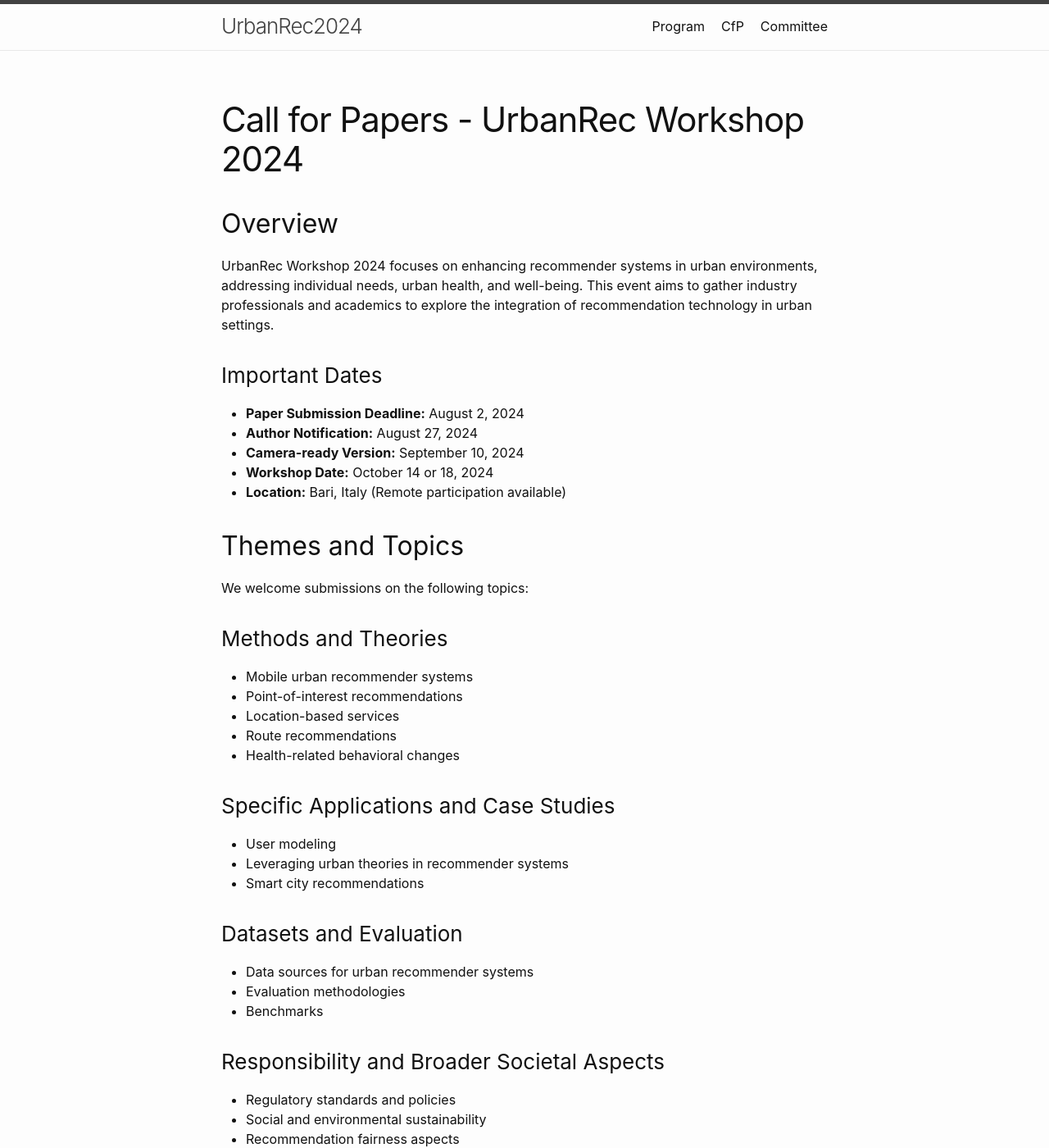
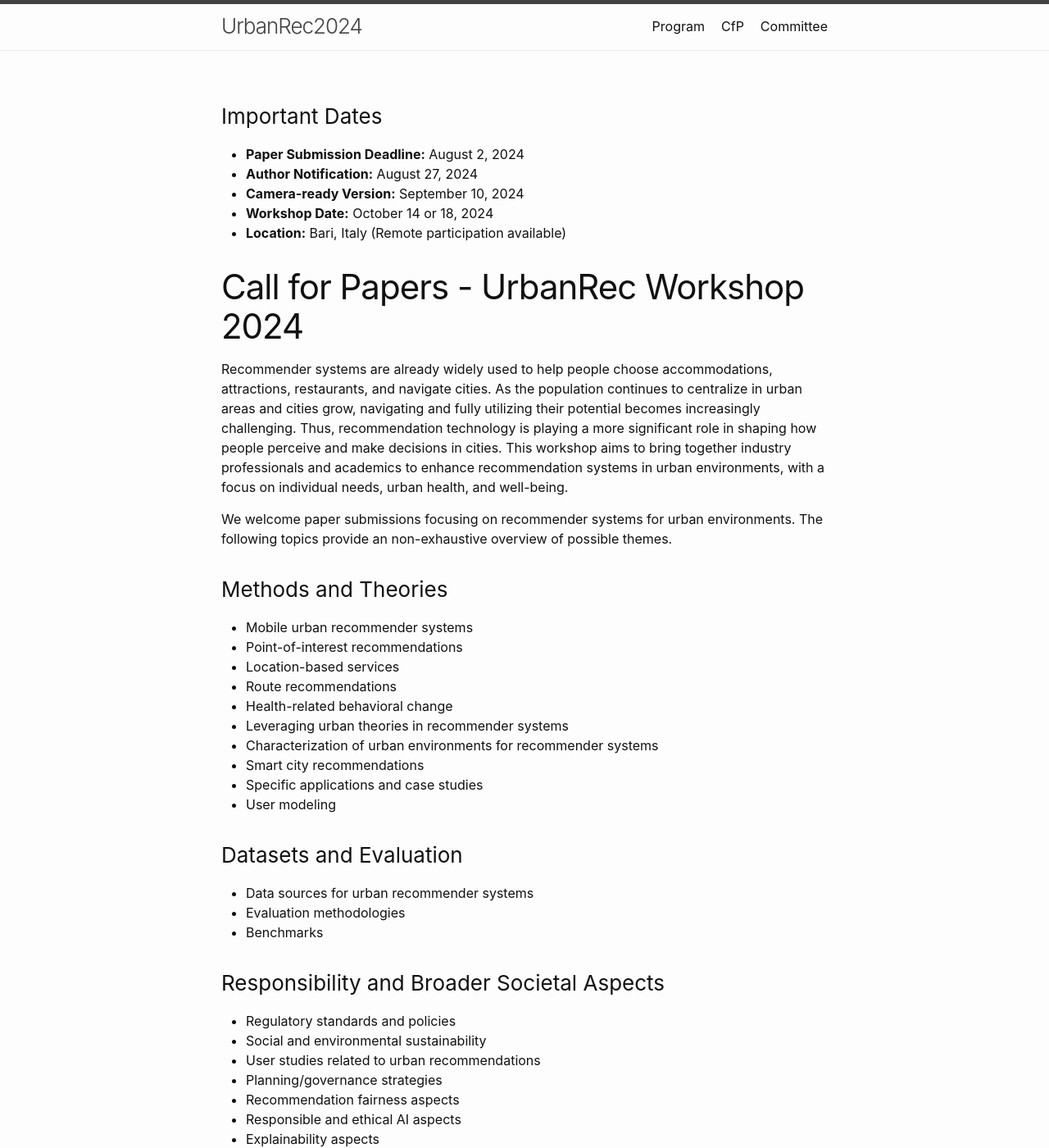
Before and after one commit to UrbanRec/UrbanRec2024, a Jekyll site: the page built from cfp.md, in a window 1280 px wide and 1400 px high. Shown: the whole window at 82% size. Built offline with Jekyll 4.4.1, drawn with Linux system fonts in a browser that asks for light colours; some of the changed text lies outside the part shown.

Commit message:
Update cfp.md

```diff
--- a/cfp.md
+++ b/cfp.md
@@ -4,10 +4,6 @@ title: CfP
 permalink: /call/
 ---
 
-# Call for Papers - UrbanRec Workshop 2024
-
-## Overview
-UrbanRec Workshop 2024 focuses on enhancing recommender systems in urban environments, addressing individual needs, urban health, and well-being. This event aims to gather industry professionals and academics to explore the integration of recommendation technology in urban settings.
 
 ### Important Dates
 - **Paper Submission Deadline:** August 2, 2024
@@ -16,20 +12,24 @@ UrbanRec Workshop 2024 focuses on enhancing recommender systems in urban environ
 - **Workshop Date:** October 14 or 18, 2024
 - **Location:** Bari, Italy (Remote participation available)
 
-## Themes and Topics
-We welcome submissions on the following topics:
+
+# Call for Papers - UrbanRec Workshop 2024
+
+Recommender systems are already widely used to help people choose accommodations, attractions, restaurants, and navigate cities. As the population continues to centralize in urban areas and cities grow, navigating and fully utilizing their potential becomes increasingly challenging. Thus, recommendation technology is playing a more significant role in shaping how people perceive and make decisions in cities. This workshop aims to bring together industry professionals and academics to enhance recommendation systems in urban environments, with a focus on individual needs, urban health, and well-being.
+
+We welcome paper submissions focusing on recommender systems for urban environments.  The following topics provide an non-exhaustive overview of possible themes.
 
 ### Methods and Theories
 - Mobile urban recommender systems
 - Point-of-interest recommendations
 - Location-based services
 - Route recommendations
-- Health-related behavioral changes
-
-### Specific Applications and Case Studies
+- Health-related behavioral change
+- Leveraging urban theories in recommender systems
+- Characterization of urban environments for recommender systems
+- Smart city recommendations
+- Specific applications and case studies
 - User modeling
-- Leveraging urban theories in recommender systems
-- Smart city recommendations
 
 ### Datasets and Evaluation
 - Data sources for urban recommender systems
@@ -39,16 +39,21 @@ We welcome submissions on the following topics:
 ### Responsibility and Broader Societal Aspects
 - Regulatory standards and policies
 - Social and environmental sustainability
+- User studies related to urban recommendations
+- Planning/governance strategies
 - Recommendation fairness aspects
 - Responsible and ethical AI aspects
 - Explainability aspects
+- Multi-stakeholder aspects
 
-## Submission Guidelines
+
+## Submissions and Template
 Submissions are welcomed in the following formats:
 - **Research Papers:** Max 16 pages (excluding references)
-- **Short Papers:** Max 8 pages (excluding references)
-- **Dataset/Demonstration Papers:** Max 6 pages (excluding references)
-- **Perspectives/Position Papers:** Max 4 pages (excluding references)
+- **Short Papers:** Max 8 pages (excluding references), which may include work in progress and preliminary results.
+- **Dataset/Demonstration Papers:** Max 6 pages (excluding references), which will be treated as research papers with emphasis on the data set and data collection method.
+- **Perspectives/Position Papers:** Max 4 pages (excluding references), including extended abstracts of relevant published papers.
+
 
 ### Submission Portal
 Submit your contributions through the joint workshop submission portal at [EasyChair](http://easychair.org/my/conference?conf=recsys2024workshops) under the "UrbanRec: Workshop on Urban Recommender Systems" track.
```
